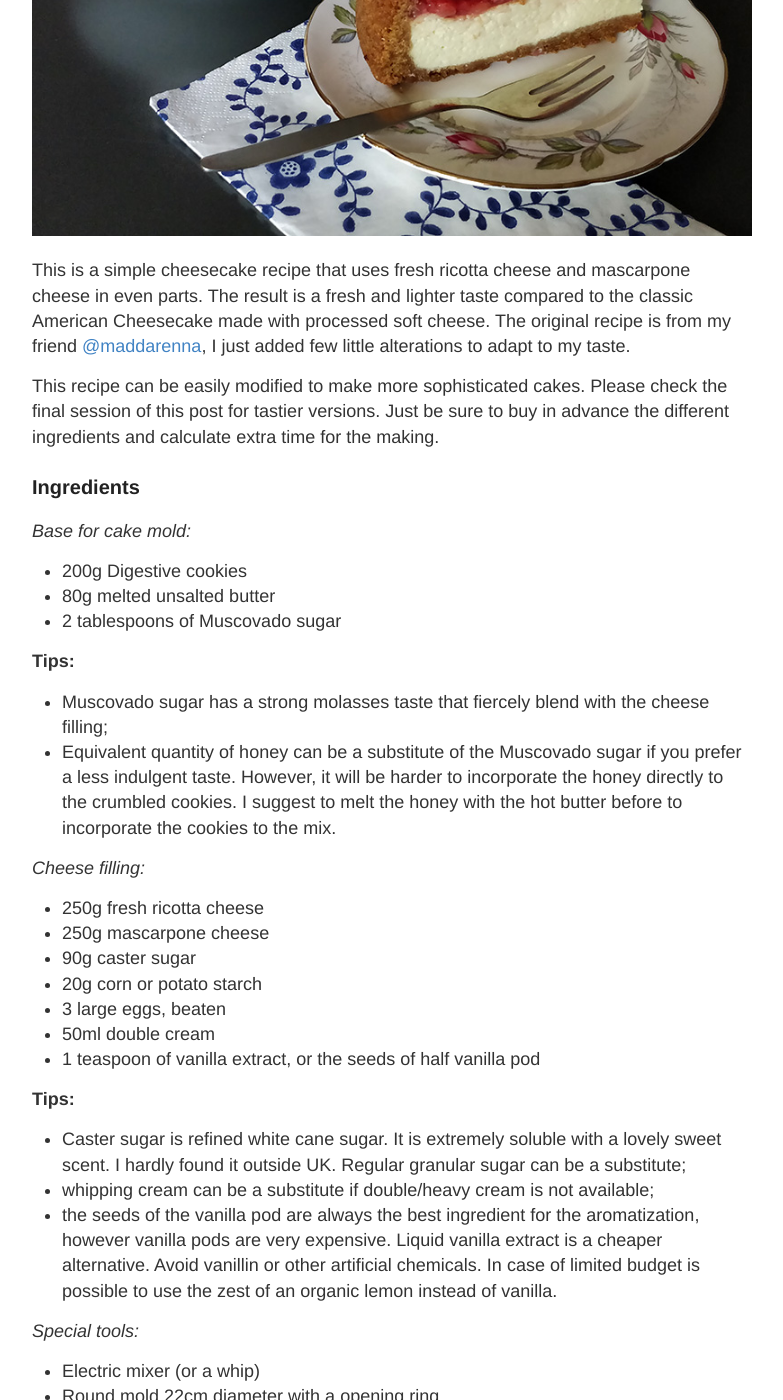
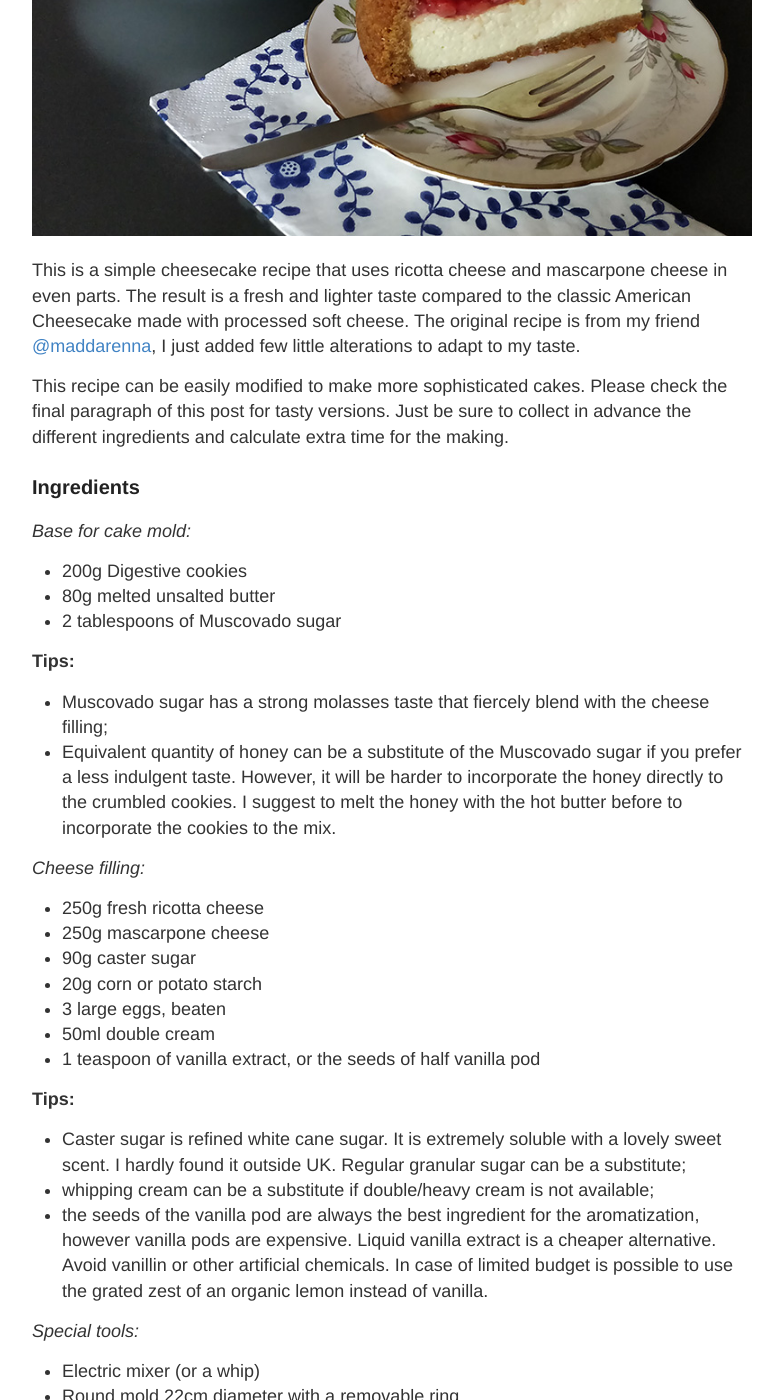
Before and after one commit to ecodallaluna/back2bake, a Jekyll site: the page built from _posts/2018-5-1-Italian-Cheesecake.md, in a window 1280 px wide and 1400 px high, scrolled down 571 px. Shown: the whole window, without its empty margins (248-1031 px from the left). Built offline with Jekyll 4.4.1, drawn with Linux system fonts in a browser that asks for light colours; some of the changed text lies outside the part shown.

Commit message:
Update 2018-5-1-Italian-Cheesecake.md

```diff
--- a/_posts/2018-5-1-Italian-Cheesecake.md
+++ b/_posts/2018-5-1-Italian-Cheesecake.md
@@ -5,13 +5,13 @@ date:   2018-05-01 13:00:00 +0100
 categories: cakes afternoontea cheese
 ---
 
-*Give a Italian twist to your classic New York Cheesecake with this fast recipe*
+*Give an Italian twist to your classic New York Cheesecake with this fast recipe*
 
 ![Simple Italian Cheesecake](https://raw.githubusercontent.com/ecodallaluna/back2bake/master/images/2018/IMG_20180501_1.jpg)
 
-This is a simple cheesecake recipe that uses fresh ricotta cheese and mascarpone cheese in even parts. The result is a fresh and lighter taste compared to the classic American Cheesecake made with processed soft cheese. The original recipe is from my friend [@maddarenna](https://www.instagram.com/maddarenna/), I just added few little alterations to adapt to my taste.
+This is a simple cheesecake recipe that uses ricotta cheese and mascarpone cheese in even parts. The result is a fresh and lighter taste compared to the classic American Cheesecake made with processed soft cheese. The original recipe is from my friend [@maddarenna](https://www.instagram.com/maddarenna/), I just added few little alterations to adapt to my taste.
 
-This recipe can be easily modified to make more sophisticated cakes. Please check the final session of this post for tastier versions. Just be sure to buy in advance the different ingredients and calculate extra time for the making.
+This recipe can be easily modified to make more sophisticated cakes. Please check the final paragraph of this post for tasty versions. Just be sure to collect in advance the different ingredients and calculate extra time for the making.
 
 ### Ingredients
 
@@ -36,20 +36,20 @@ This recipe can be easily modified to make more sophisticated cakes. Please chec
 **Tips:**
 * Caster sugar is refined white cane sugar. It is extremely soluble with a lovely sweet scent. I hardly found it outside UK. Regular granular sugar can be a substitute;
 * whipping cream can be a substitute if double/heavy cream is not available;
-* the seeds of the vanilla pod are always the best ingredient for the aromatization, however vanilla pods are very expensive. Liquid vanilla extract is a cheaper alternative. Avoid vanillin or other artificial chemicals. In case of limited budget is possible to use the zest of an organic lemon instead of vanilla.
+* the seeds of the vanilla pod are always the best ingredient for the aromatization, however vanilla pods are expensive. Liquid vanilla extract is a cheaper alternative. Avoid vanillin or other artificial chemicals. In case of limited budget is possible to use the grated zest of an organic lemon instead of vanilla.
 
 *Special tools:*
 * Electric mixer (or a whip)
-* Round mold 22cm diameter with a opening ring
+* Round mold 22cm diameter with a removable ring
 * Cooling grill
 * Silicone spatula
 * Rolling pin
 * Baking paper
 
 ### Instructions:
-1. Put the cookies in a big and resilient plastic bag. Close the bag firmly and use the pin roll to crash finely the cookies to fine crumbles
-1. Mix butter with sugar, add cookie crumbles in a small bowl;
-1. Use a spoon to cover the bottom of the mold with a slice of baking paper. Cover the bottom and the side of the mold ring with the cookie crumble mixture. Gently put it in the fridge
+1. Put the cookies in a big and resilient plastic bag. Close the bag firmly and use the pin roll to crash the cookies to fine crumbles
+1. Mix butter with sugar in a small bowl, add cookie crumbles
+1. Cover the bottom of the mold with a slice of baking paper. Use a spoon to cover the bottom and the side of the mold ring with the cookie crumble mixture. Gently put the mold in the fridge
 1. Turn on the oven to 150c
 1. Use the electric mixer to mix the other ingredients together in a large bowl. Start by mixing the two type of cheese, once softener add sugar, starch, egg, cream and vanilla. Mix well and wait that one ingredient is well incorporated to the mixture before to add the next one
 1. Take the cake mold from the fridge. The cookie crumble mixture should be well adherent to the internal surface of the cake mold
```
